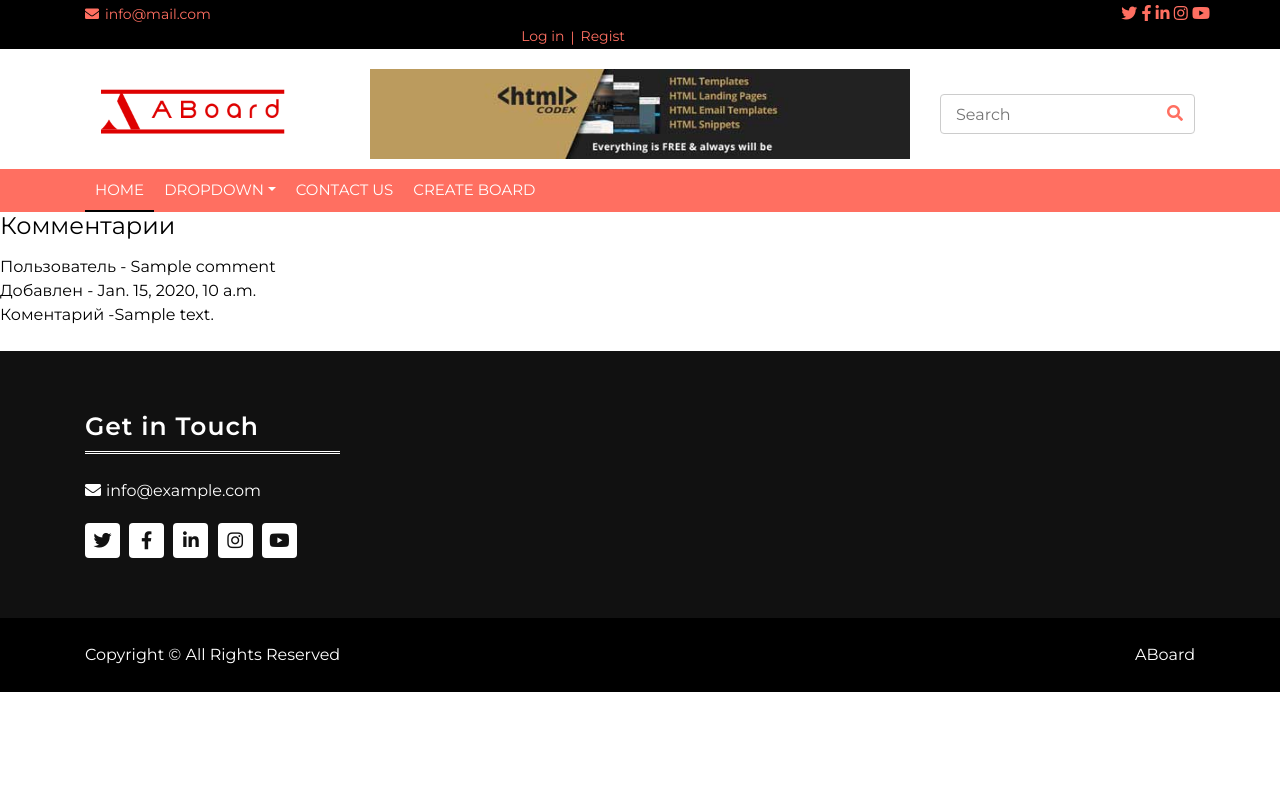
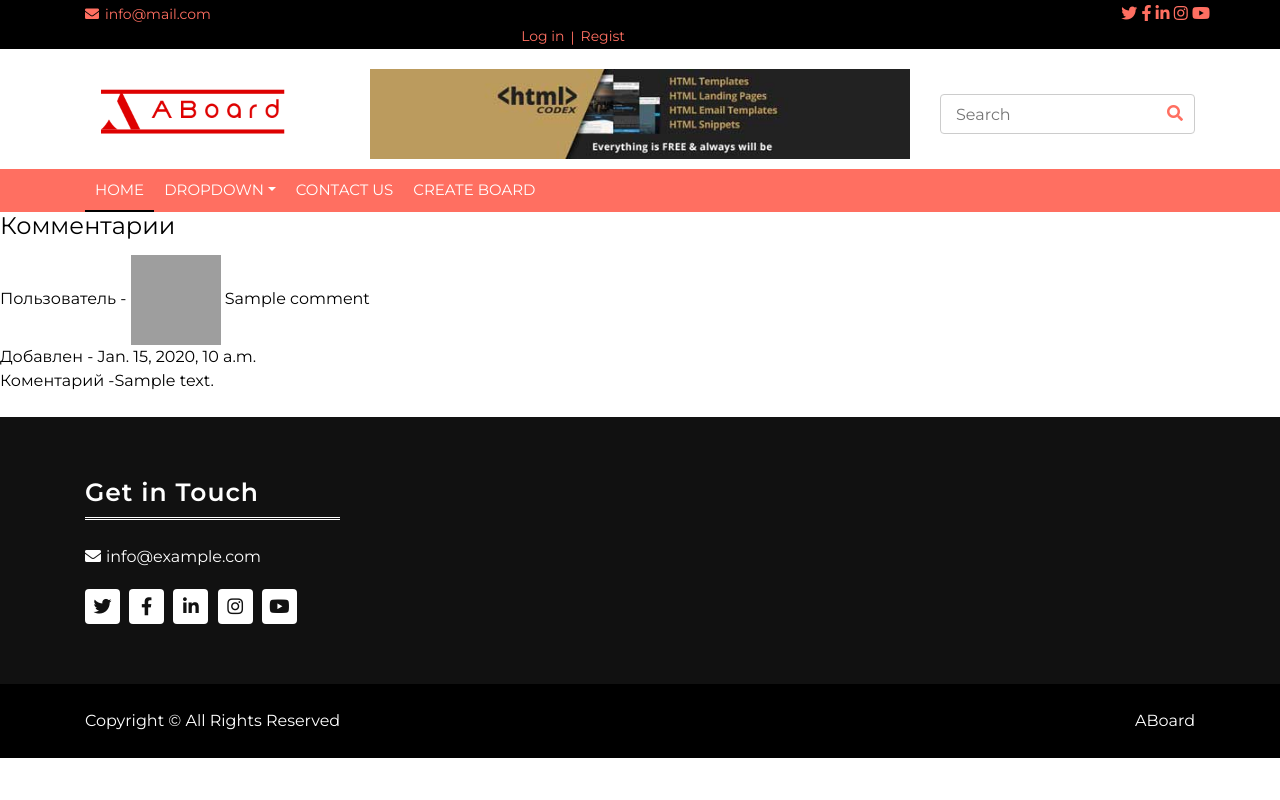
Before and after one commit to Dmitry-Gap/ABoard, a Django app: page /hposts/comments/1/ in a window 1280 px wide. Run offline with Django 3.2, Linux system fonts and the light colour scheme; tables that the repository leaves empty hold one stand-in row (values such as "Sample post"); some libraries are stand-ins or nearby versions; grey boxes are pictures that could not be loaded.

Commit message:
edit comment

```diff
--- a/aboard/hposts/models.py
+++ b/aboard/hposts/models.py
@@ -99,7 +99,7 @@ class Comment(models.Model):
         verbose_name_plural = 'Коментарии'
 
     def __str__(self):
-        return '{}'.format(self.title)
+        return '{}'.format(self.body)
 
 
 
--- a/aboard/hposts/templates/add_comment_to_post.html
+++ b/aboard/hposts/templates/add_comment_to_post.html
@@ -4,7 +4,8 @@
 
 <h4>Комментарии</h4>
      {% for comment in comments %}
-        Пользователь - {{ comment.name }}<br>
+      Пользователь - <img src="{{MEDIA_ROOT}}/hposts/media/{{user.photo}}" width="90"  height="90"/>
+        {{ comment.name }}<br>
         Добавлен - {{ comment.created_on }}<br>
         Коментарий -{{ comment.body }} <br><br>
      {% endfor %}
```
